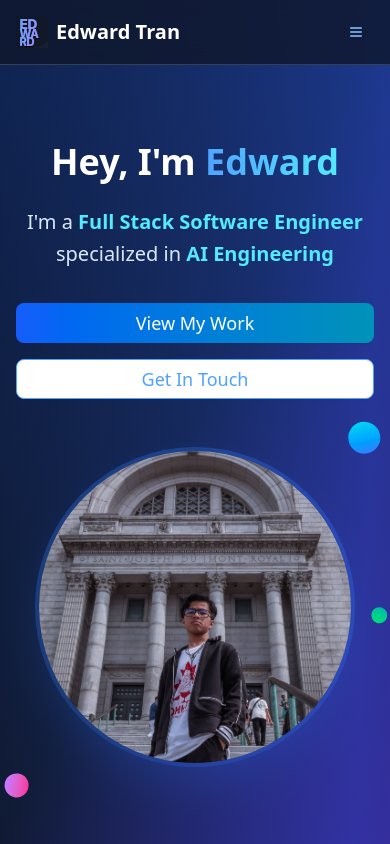
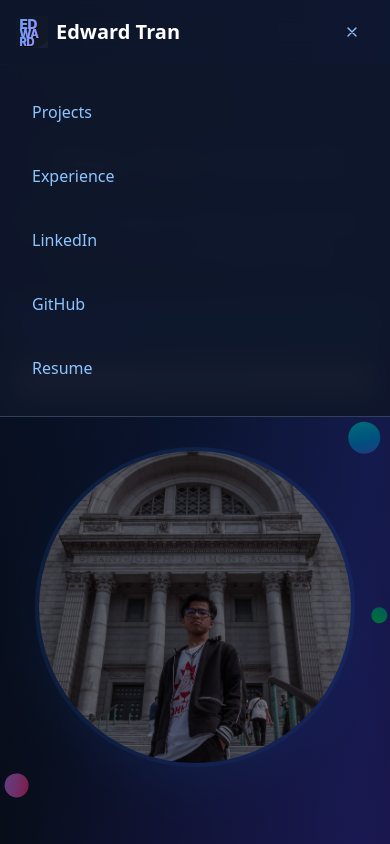
Before and after one commit to giaphutran12/my-portfolio, a Next.js app: page / in a window 390 px wide. Both pictures are taken after a click on the button "Toggle mobile menu". Shown: the top 844 px of the page. Built offline with nearby package versions, Linux system fonts and the light colour scheme.

Commit message:
add mobile nav bar

```diff
--- a/src/components/Navbar.tsx
+++ b/src/components/Navbar.tsx
@@ -2,16 +2,29 @@
 
 import { Button } from "@/components/ui/button";
 import Link from "next/link";
-import { motion } from "framer-motion";
+import { motion, AnimatePresence } from "framer-motion";
 import Image from "next/image";
 import { smoothScrollTo } from "@/lib/utils";
+import { useState } from "react";
 
 export function Navbar() {
+  const [isMobileMenuOpen, setIsMobileMenuOpen] = useState(false);
+
   const handleSmoothScroll = (elementId: string) => {
     smoothScrollTo(elementId);
+    setIsMobileMenuOpen(false); // Close mobile menu after navigation
+  };
+
+  const toggleMobileMenu = () => {
+    setIsMobileMenuOpen(!isMobileMenuOpen);
+  };
+
+  const closeMobileMenu = () => {
+    setIsMobileMenuOpen(false);
   };
 
   return (
+    <>
       <motion.nav
         className="fixed top-0 left-0 right-0 z-50 bg-slate-900/80 backdrop-blur-md border-b border-slate-700"
         initial={{ y: -100, opacity: 0 }}
@@ -24,6 +37,7 @@ export function Navbar() {
             <motion.div
               whileHover={{ scale: 1.05 }}
               transition={{ duration: 0.2 }}
+              className="flex-shrink-0"
             >
               <Link href="/" className="flex items-center space-x-2">
                 <div className="w-8 h-8 bg-gradient-to-r from-blue-500 to-cyan-500 rounded-lg flex items-center justify-center">
@@ -35,7 +49,9 @@ export function Navbar() {
                     height={32}
                   />
                 </div>
-              <span className="text-white font-bold text-xl">Edward Tran</span>
+                <span className="text-white font-bold text-xl">
+                  Edward Tran
+                </span>
               </Link>
             </motion.div>
 
@@ -96,7 +112,7 @@ export function Navbar() {
 
             {/* Mobile Menu Button */}
             <motion.div
-            className="md:hidden"
+              className="md:hidden flex items-center justify-center flex-shrink-0"
               initial={{ opacity: 0, scale: 0.8 }}
               animate={{ opacity: 1, scale: 1 }}
               transition={{ duration: 0.6, delay: 0.3, ease: "easeOut" }}
@@ -104,7 +120,9 @@ export function Navbar() {
               <Button
                 variant="ghost"
                 size="sm"
-              className="text-blue-300 hover:text-white hover:bg-slate-800"
+                className="text-blue-300 hover:text-white hover:bg-slate-800 min-w-[44px] min-h-[44px] p-2 touch-manipulation"
+                onClick={toggleMobileMenu}
+                aria-label="Toggle mobile menu"
               >
                 <svg
                   className="w-6 h-6"
@@ -116,7 +134,11 @@ export function Navbar() {
                     strokeLinecap="round"
                     strokeLinejoin="round"
                     strokeWidth={2}
-                  d="M4 6h16M4 12h16M4 18h16"
+                    d={
+                      isMobileMenuOpen
+                        ? "M6 18L18 6M6 6l12 12"
+                        : "M4 6h16M4 12h16M4 18h16"
+                    }
                   />
                 </svg>
               </Button>
@@ -124,5 +146,112 @@ export function Navbar() {
           </div>
         </div>
       </motion.nav>
+
+      {/* Mobile Menu Overlay */}
+      <AnimatePresence>
+        {isMobileMenuOpen && (
+          <>
+            {/* Backdrop */}
+            <motion.div
+              className="fixed inset-0 bg-black/50 z-40 md:hidden"
+              initial={{ opacity: 0 }}
+              animate={{ opacity: 1 }}
+              exit={{ opacity: 0 }}
+              onClick={closeMobileMenu}
+            />
+
+            {/* Mobile Menu */}
+            <motion.div
+              className="fixed top-16 left-0 right-0 bg-slate-900/95 backdrop-blur-md border-b border-slate-700 z-50 md:hidden"
+              initial={{ y: -100, opacity: 0 }}
+              animate={{ y: 0, opacity: 1 }}
+              exit={{ y: -100, opacity: 0 }}
+              transition={{ duration: 0.3, ease: "easeOut" }}
+            >
+              <div className="px-4 py-6 space-y-4">
+                {/* Projects */}
+                <motion.div
+                  initial={{ x: -20, opacity: 0 }}
+                  animate={{ x: 0, opacity: 1 }}
+                  transition={{ delay: 0.1 }}
+                >
+                  <button
+                    onClick={() => handleSmoothScroll("projects")}
+                    className="w-full text-left text-blue-300 hover:text-white transition-colors duration-200 py-3 px-4 rounded-lg hover:bg-slate-800 min-h-[44px] touch-manipulation"
+                  >
+                    Projects
+                  </button>
+                </motion.div>
+
+                {/* Experience */}
+                <motion.div
+                  initial={{ x: -20, opacity: 0 }}
+                  animate={{ x: 0, opacity: 1 }}
+                  transition={{ delay: 0.2 }}
+                >
+                  <button
+                    onClick={() => handleSmoothScroll("experience")}
+                    className="w-full text-left text-blue-300 hover:text-white transition-colors duration-200 py-3 px-4 rounded-lg hover:bg-slate-800 min-h-[44px] touch-manipulation"
+                  >
+                    Experience
+                  </button>
+                </motion.div>
+
+                {/* LinkedIn */}
+                <motion.div
+                  initial={{ x: -20, opacity: 0 }}
+                  animate={{ x: 0, opacity: 1 }}
+                  transition={{ delay: 0.3 }}
+                >
+                  <Link
+                    href="https://linkedin.com/in/edwardtran123"
+                    target="_blank"
+                    rel="noopener noreferrer"
+                    className="block w-full text-left text-blue-300 hover:text-white transition-colors duration-200 py-3 px-4 rounded-lg hover:bg-slate-800 min-h-[44px] touch-manipulation"
+                    onClick={closeMobileMenu}
+                  >
+                    LinkedIn
+                  </Link>
+                </motion.div>
+
+                {/* GitHub */}
+                <motion.div
+                  initial={{ x: -20, opacity: 0 }}
+                  animate={{ x: 0, opacity: 1 }}
+                  transition={{ delay: 0.4 }}
+                >
+                  <Link
+                    href="https://github.com/giaphutran12"
+                    target="_blank"
+                    rel="noopener noreferrer"
+                    className="block w-full text-left text-blue-300 hover:text-white transition-colors duration-200 py-3 px-4 rounded-lg hover:bg-slate-800 min-h-[44px] touch-manipulation"
+                    onClick={closeMobileMenu}
+                  >
+                    GitHub
+                  </Link>
+                </motion.div>
+
+                {/* Resume */}
+                <motion.div
+                  initial={{ x: -20, opacity: 0 }}
+                  animate={{ x: 0, opacity: 1 }}
+                  transition={{ delay: 0.5 }}
+                >
+                  <Link
+                    href="https://docs.google.com/document/d/1KJhEFd7_dtewONgrxbz6NdAwMOtl0Ye_kAkTxO3RcTE/edit?usp=sharing"
+                    target="_blank"
+                    rel="noopener noreferrer"
+                    className="block w-full text-left text-blue-300 hover:text-white transition-colors duration-200 py-3 px-4 rounded-lg hover:bg-slate-800 min-h-[44px] touch-manipulation"
+                    onClick={closeMobileMenu}
+                  >
+                    Resume
+                  </Link>
+                </motion.div>
+              </div>
+            </motion.div>
+          </>
+        )}
+      </AnimatePresence>
+    </>
   );
 }
```
Lines whose indentation alone changed are shown as unchanged.
